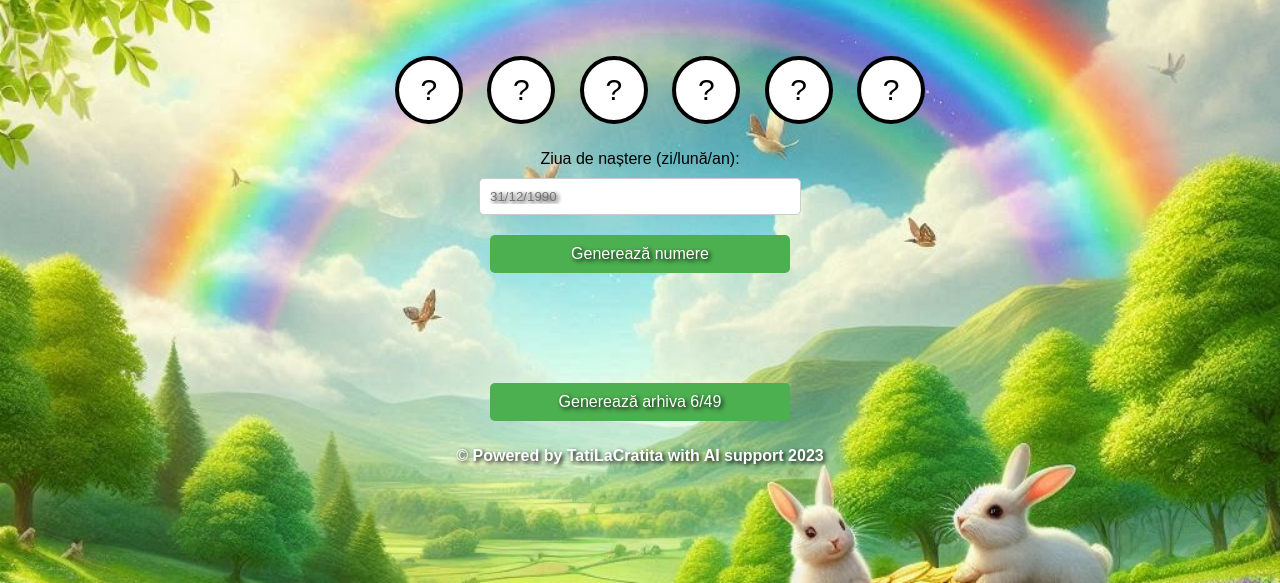
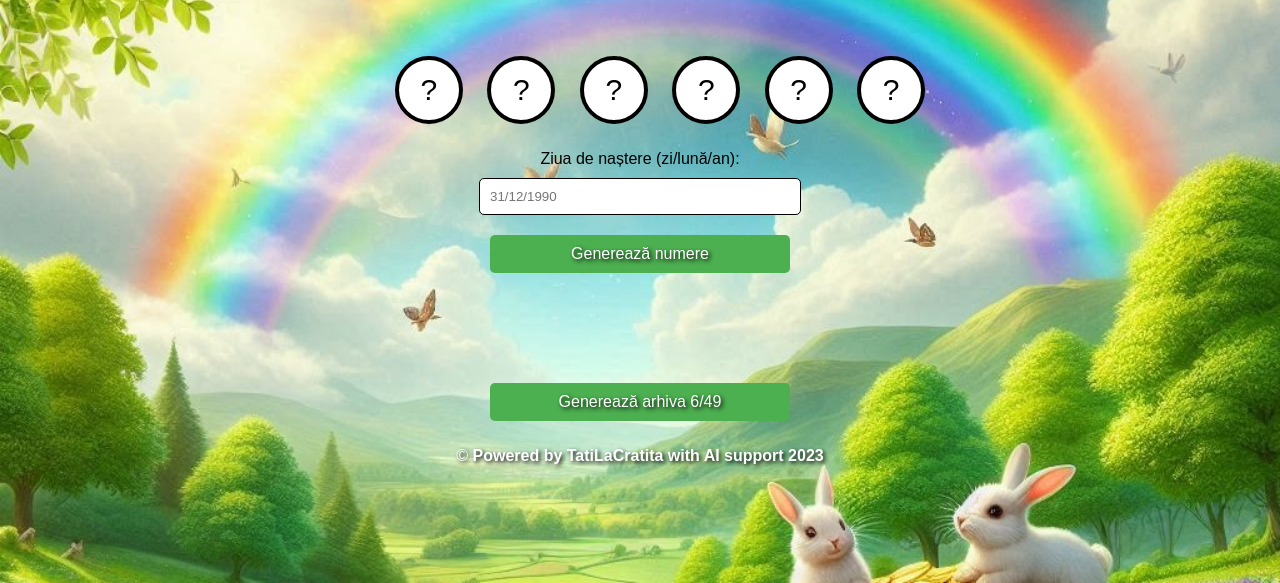
Before and after one commit to Tatilacratita/LuckyME, a plain HTML site: page index.html in a window 1280 px wide. Shown: the part 217-800 px from the top of the page. Drawn offline with Linux system fonts and the light colour scheme.

Commit message:
Update index.html

```diff
--- a/index.html
+++ b/index.html
@@ -69,9 +69,8 @@
             width: 100%; /* Lățime completă pentru input */
             max-width: 300px; /* Lățime maximă pentru input */
             border-radius: 5px; /* Colțuri rotunjite pentru input */
-            border: 1px solid #ccc; /* Bordură gri pentru input */
-            color: black;
-            text-shadow: 2px 2px 4px #000000;
+            border: 1px solid #000000; /* Bordură gri pentru input */
+
         }
         footer {
             width: 100%;
```
